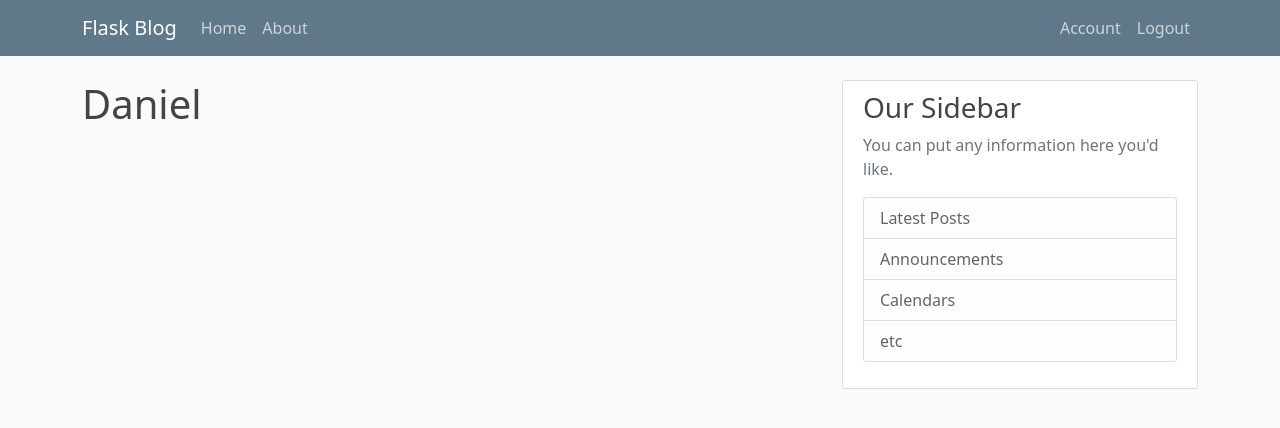
After one commit to DanNduati/Flask-blog, a Flask app: page /account in a window 1280 px wide. The commit adds this page. Shown: the top 428 px of the page. Run offline with Flask 2, Linux system fonts and the light colour scheme; a user stored in the database is signed in.

Commit message:
Added user authentication using the flask-login extension

```diff
--- a/flaskblog/routes.py
+++ b/flaskblog/routes.py
@@ -1,7 +1,8 @@
-from flask import render_template,url_for,flash,redirect
+from flask import render_template,url_for,flash,redirect,request
 from flaskblog import app, db, bcrypt
 from flaskblog.forms import RegistrationForm,LoginForm
 from flaskblog.models import User, Post
+from flask_login import login_user,current_user,logout_user,login_required
 #pseudo posts for views tests
 posts = [
     {
@@ -35,6 +36,8 @@
 
 @app.route("/register",methods=['GET','POST'])
 def register():
+    if current_user.is_authenticated:
+        return redirect(url_for('home'))
     form = RegistrationForm()
     if form.validate_on_submit():
         #hash the password entered by the user
@@ -42,14 +45,35 @@
         user = User(username=form.username.data,email =form.email.data,password=hashed_password)
         db.session.add(user)
         db.session.commit()
-        flash(f'Your account has been created for you can now login!','success')
+        flash(f'Your account has been created succesfully you can now login!','success')
         return redirect(url_for('login'))
     return render_template('register.html',title='Register',form=form)
 
 @app.route("/login", methods=['GET','POST'])
 def login():
+    if current_user.is_authenticated:
+        return redirect(url_for('home'))
     form = LoginForm()
     if form.validate_on_submit():
-        flash(f'Successfully logged in!','success')
-        return redirect(url_for('home'))
+        #users log in with email
+        user = User.query.filter_by(email=form.email.data).first()
+        if user and bcrypt.check_password_hash(user.password,form.password.data):
+            #log user in
+            login_user(user,remember=form.remember.data)
+            #get the parameters from url if they exist
+            next_page = request.args.get('next')
+            flash(f'Login successful!','success')
+            return redirect(next_page) if next_page else redirect(url_for('home'))#ternary conditional for redirects if there are arguments in the url
+        else:
+            flash(f'Login unsuccessful please check email and password','danger')
     return render_template('login.html',title='login',form=form)
+
+@app.route("/logout")
+def logout():
+    logout_user()
+    return redirect(url_for('login'))
+
+@app.route("/account")
+@login_required
+def account():
+    return render_template('account.html',title='Account')
--- /dev/null
+++ b/flaskblog/templates/account.html
@@ -0,0 +1,4 @@
+{%extends "layout.html"%}
+{%block content%}
+	<h1>{{current_user.username}}</h1>
+{%endblock content%}
--- a/flaskblog/templates/layout.html
+++ b/flaskblog/templates/layout.html
@@ -30,10 +30,18 @@
 	          <a class="nav-item nav-link" href="{{url_for('about')}}">About</a>
 	        </div>
 	        <!-- Navbar Right Side -->
-	        <div class="navbar-nav ms-auto">
-	          <a class="nav-item nav-link" href="{{url_for('login')}}">Login</a>
-	          <a class="nav-item nav-link" href="{{url_for('register')}}">Register</a>
-	        </div>
+	        {%if current_user.is_authenticated%}
+	        	<div class="navbar-nav ms-auto">
+	        		<a class="nav-item nav-link" href="{{url_for('account')}}">Account</a>
+	        	  <a class="nav-item nav-link" href="{{url_for('logout')}}">Logout</a>
+	        	</div>
+	        {%else%}
+	        	<div class="navbar-nav ms-auto">
+	        	  <a class="nav-item nav-link" href="{{url_for('login')}}">Login</a>
+	        	  <a class="nav-item nav-link" href="{{url_for('register')}}">Register</a>
+	        	</div>
+	        {%endif%}
+
 	      </div>
 	    </div>
 	  </nav>
```
Also changed, not shown: flaskblog/__init__.py (+8 -2 lines), flaskblog/models.py (+8 -3 lines), autuser.sql (line endings or trailing spaces), flaskblog/site.db.
